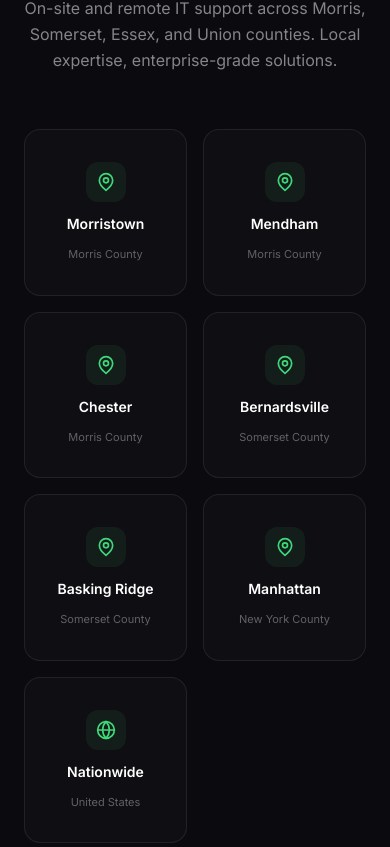
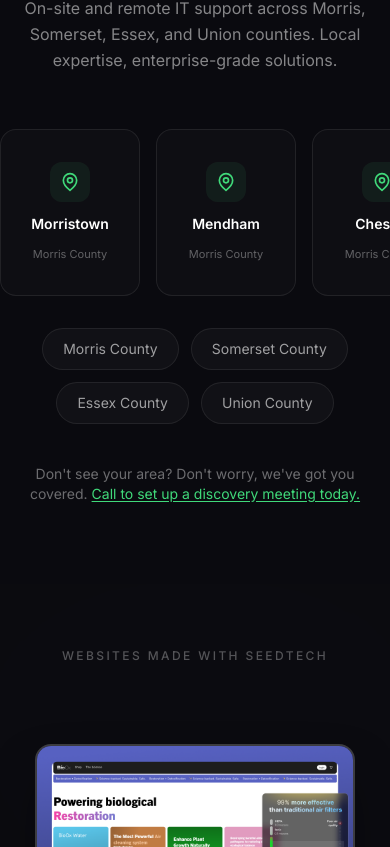
Before and after one commit to seedtechmakesstufff/seedtech, a Next.js app: page / in a window 390 px wide. Shown: the part 3997-4844 px from the top of the page. Built offline with nearby package versions, Linux system fonts and the light colour scheme; no server answers; the database is empty.

Commit message:
fix: AreasWeServe town cards single-row horizontal scroll at all breakpoints

```diff
--- a/src/components/home/AreasWeServeSection.tsx
+++ b/src/components/home/AreasWeServeSection.tsx
@@ -39,12 +39,12 @@ export function AreasWeServeSection() {
         </div>
 
         {/* Town cards */}
-        <div className="grid grid-cols-2 sm:grid-cols-3 lg:grid-cols-7 gap-4 mb-6">
+        <div className="flex gap-4 overflow-x-auto pb-2 mb-6 scrollbar-hide snap-x snap-mandatory -mx-6 px-6">
           {towns.map((town) => (
             <Link
               key={town.href}
               href={town.href}
-              className="group relative flex flex-col items-center justify-center gap-3 rounded-2xl border border-white/[0.08] bg-white/[0.02] px-5 py-8 transition-all duration-300 hover:border-seed-500/30 hover:bg-white/[0.04]"
+              className="group relative flex flex-col items-center justify-center gap-3 rounded-2xl border border-white/[0.08] bg-white/[0.02] px-5 py-8 transition-all duration-300 hover:border-seed-500/30 hover:bg-white/[0.04] min-w-[140px] shrink-0 snap-start"
             >
               <div className="flex h-10 w-10 items-center justify-center rounded-xl bg-seed-500/10 text-seed-400 transition-colors group-hover:bg-seed-500/20">
                 {"icon" in town && town.icon === "globe" ? <Globe className="h-5 w-5" /> : <MapPin className="h-5 w-5" />}
```
